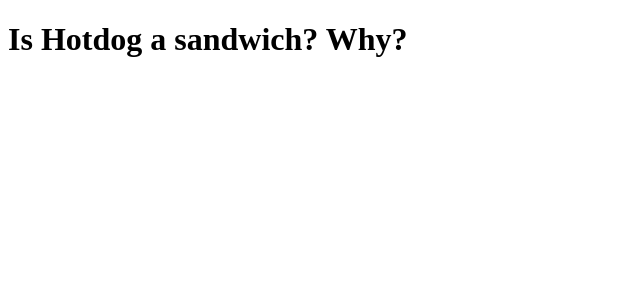
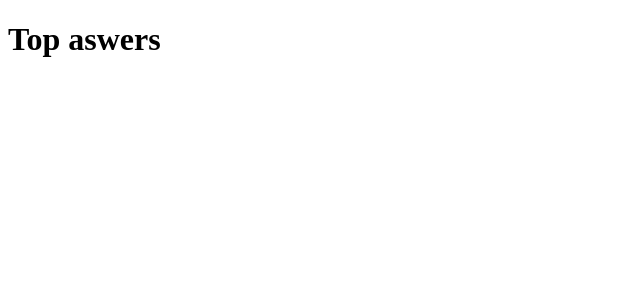
Before and after one commit to denisegiubilei/live-answers-frontend-react, a React (Create React App) app: page /answers in a window 1280 px wide. Shown: the top 300 px of the page, without its empty margins (0-640 px from the left). Built offline with nearby package versions, Linux system fonts and the light colour scheme.

Commit message:
feat: add routes to HomePage and AnswersListPage

```diff
--- a/package.json
+++ b/package.json
@@ -12,6 +12,7 @@
     "@types/react-dom": "^17.0.0",
     "react": "^17.0.2",
     "react-dom": "^17.0.2",
+    "react-router-dom": "^5.3.0",
     "react-scripts": "4.0.3",
     "typescript": "^4.1.2",
     "web-vitals": "^1.0.1"
@@ -42,6 +43,7 @@
     ]
   },
   "devDependencies": {
+    "@types/react-router-dom": "^5.1.8",
     "@typescript-eslint/eslint-plugin": "^4.31.0",
     "@typescript-eslint/parser": "^4.31.0",
     "eslint": "^7.32.0",
--- a/src/App.tsx
+++ b/src/App.tsx
@@ -1,6 +1,19 @@
+import { BrowserRouter as Router, Switch, Route } from "react-router-dom";
+import { AnswersListPage } from "./pages/AnswersList";
+import { HomePage } from "./pages/Home";
+
 function App() {
   return (
-    <h1>Is Hotdog a sandwich? Why?</h1>
+    <Router>
+      <Switch>
+        <Route path="/answers">
+          <AnswersListPage />
+        </Route>
+        <Route path="/">
+          <HomePage />
+        </Route>
+      </Switch>
+    </Router>
   );
 }
 
--- /dev/null
+++ b/src/pages/AnswersList/AnswersListPage.tsx
@@ -0,0 +1,5 @@
+const AnswersListPage = () => {
+  return <h1>Top aswers</h1>;
+};
+
+export default AnswersListPage;
--- /dev/null
+++ b/src/pages/AnswersList/index.tsx
@@ -0,0 +1 @@
+export { default as AnswersListPage } from "./AnswersListPage";
--- /dev/null
+++ b/src/pages/Home/HomePage.tsx
@@ -0,0 +1,5 @@
+const HomePage = () => {
+  return <h1>Is Hotdog a sandwich? Why?</h1>;
+};
+
+export default HomePage;
--- /dev/null
+++ b/src/pages/Home/index.tsx
@@ -0,0 +1 @@
+export { default as HomePage } from "./HomePage";
```
Also changed, not shown: 1 other file (tests, documents, lock files or other folders).
